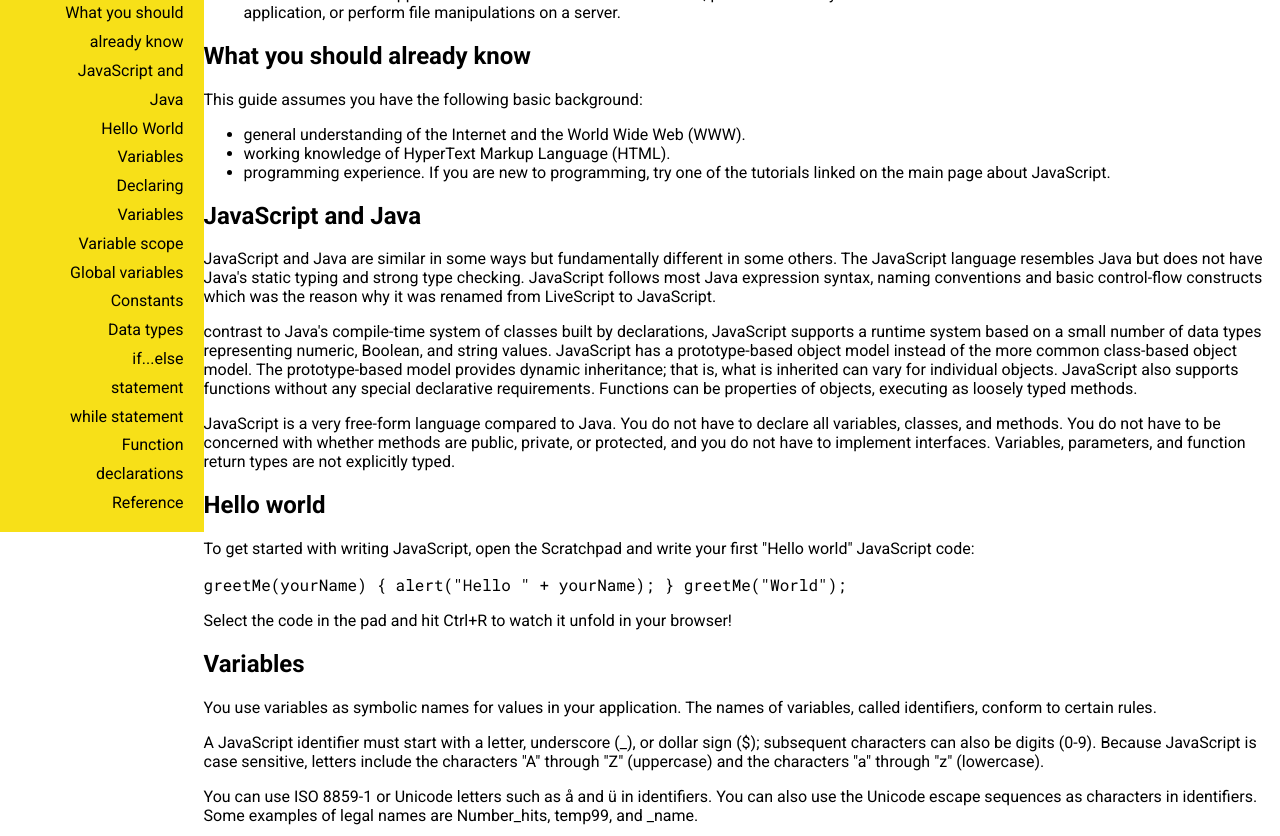
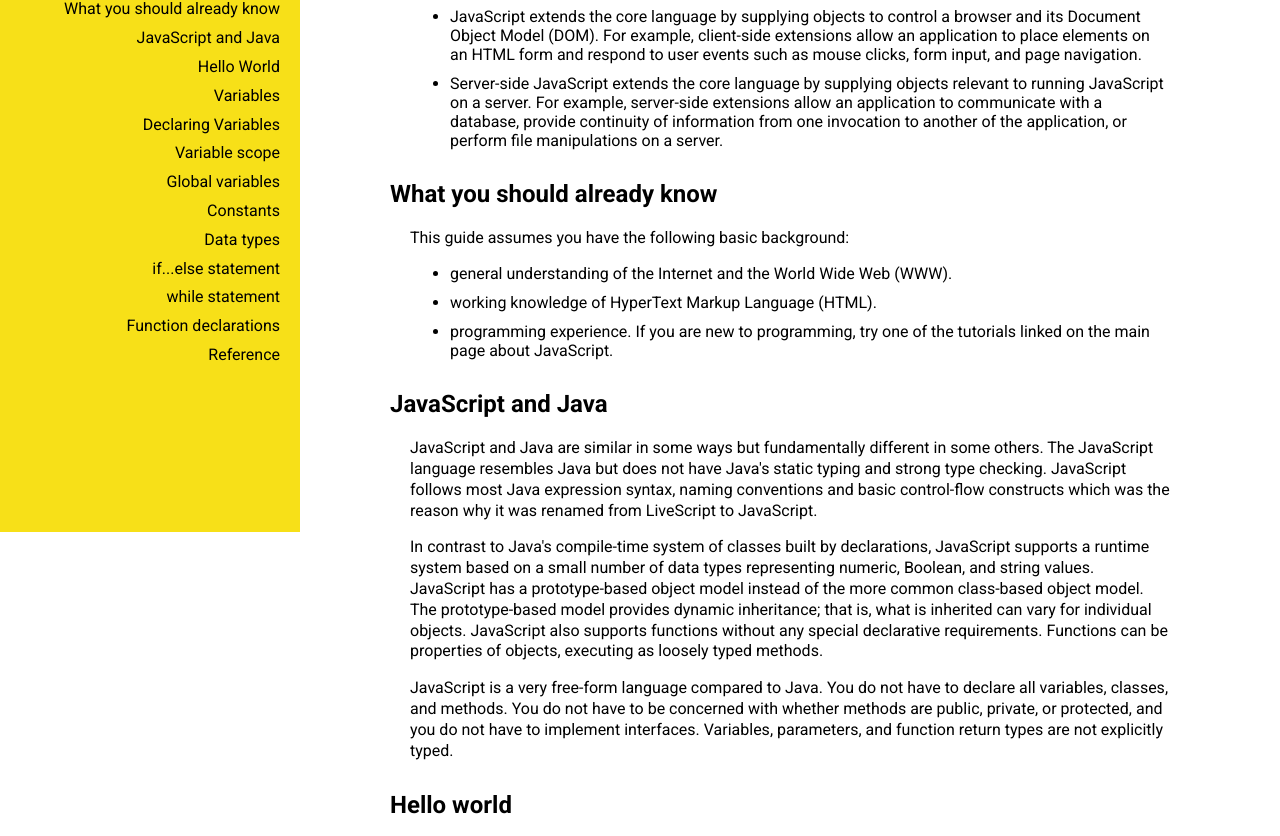
Before and after one commit to sansrien/fcc-tech-doc, a plain HTML site: page index.html in a window 1280 px wide. Shown: the part 268-1104 px from the top of the page. Drawn offline with Linux system fonts and the light colour scheme.

Commit message:
index.html update

```diff
--- a/index.html
+++ b/index.html
@@ -13,20 +13,20 @@
 
         <ul>
             <h1>JavaScript</h1>
-            <li><a href="#introduction">Introduction</a></li>
-            <li><a href="#what_you_should_already_know">What you should already know</a></li>
-            <li><a href="#javascript_and_java">JavaScript and Java</a></li>
-            <li><a href="#hello_world">Hello World</a></li>
-            <li><a href="#variables">Variables</a></li>
-            <li><a href="#declaring_variables">Declaring Variables</a></li>
-            <li><a href="#variable_scope">Variable scope</a></li>
-            <li><a href="#global_variables">Global variables</a></li>
-            <li><a href="#constants">Constants</a></li>
-            <li><a href="#data_types">Data types</a></li>
-            <li><a href="#if_else_statement">if...else statement</a></li>
-            <li><a href="#while_statement"> while statement</a></li>
-            <li><a href="#function_declarations">Function declarations</a></li>
-            <li><a href="#reference">Reference</a></li>
+            <li><a href="#introduction" class="nav-link">Introduction</a></li>
+            <li><a href="#what_you_should_already_know" class="nav-link">What you should already know</a></li>
+            <li><a href="#javascript_and_java" class="nav-link">JavaScript and Java</a></li>
+            <li><a href="#hello_world" class="nav-link">Hello World</a></li>
+            <li><a href="#variables" class="nav-link">Variables</a></li>
+            <li><a href="#declaring_variables" class="nav-link">Declaring Variables</a></li>
+            <li><a href="#variable_scope" class="nav-link">Variable scope</a></li>
+            <li><a href="#global_variables" class="nav-link">Global variables</a></li>
+            <li><a href="#constants" class="nav-link">Constants</a></li>
+            <li><a href="#data_types" class="nav-link">Data types</a></li>
+            <li><a href="#if_else_statement" class="nav-link">if...else statement</a></li>
+            <li><a href="#while_statement" class="nav-link"> while statement</a></li>
+            <li><a href="#function_declarations" class="nav-link">Function declarations</a></li>
+            <li><a href="#reference" class="nav-link">Reference</a></li>
         </ul>
 
     </nav>
@@ -51,11 +51,11 @@
                 <li> programming experience. If you are new to programming, try one of the tutorials linked on the main page about JavaScript. </li>
                 </ul>
         </div>
-        <div class="main-section" id="javaScript_and_java">
+        <div class="main-section" id="javascript_and_java">
             <h2>JavaScript and Java</h2>
             <p>JavaScript and Java are similar in some ways but fundamentally different in some others. The JavaScript language resembles Java but does not have Java's static typing and strong type checking. JavaScript follows most Java expression syntax, naming conventions and basic control-flow constructs which was the reason why it was renamed from LiveScript to JavaScript.</p>
 
-            <p>contrast to Java's compile-time system of classes built by declarations, JavaScript supports a runtime system based on a small number of data types representing numeric, Boolean, and string values. JavaScript has a prototype-based object model instead of the more common class-based object model. The prototype-based model provides dynamic inheritance; that is, what is inherited can vary for individual objects. JavaScript also supports functions without any special declarative requirements. Functions can be properties of objects, executing as loosely typed methods. </p>
+            <p>In contrast to Java's compile-time system of classes built by declarations, JavaScript supports a runtime system based on a small number of data types representing numeric, Boolean, and string values. JavaScript has a prototype-based object model instead of the more common class-based object model. The prototype-based model provides dynamic inheritance; that is, what is inherited can vary for individual objects. JavaScript also supports functions without any special declarative requirements. Functions can be properties of objects, executing as loosely typed methods. </p>
 
 
             <p>JavaScript is a very free-form language compared to Java. You do not have to declare all variables, classes, and methods. You do not have to be concerned with whether methods are public, private, or protected, and you do not have to implement interfaces. Variables, parameters, and function return types are not explicitly typed.</p>
@@ -63,9 +63,10 @@
         <div class="main-section" id="hello_world">
             <h2>Hello world</h2>
             <p>To get started with writing JavaScript, open the Scratchpad and write your first "Hello world" JavaScript code: </p>
-            <code> greetMe(yourName) { alert("Hello " + yourName); }
-                    greetMe("World");
-            </code>
+            <code
+        >function greetMe(yourName) { alert("Hello " + yourName); }
+        greetMe("World");
+      </code>
                <p>Select the code in the pad and hit Ctrl+R to watch it unfold in your browser!</p>
         </div>
         <div class="main-section" id="variables">
--- a/style.css
+++ b/style.css
@@ -6,8 +6,9 @@ body{
     padding:0;
     margin:0;
 }
+
 nav{
-    width: 770px;
+    width: 300px;
     background-color: #F7E018;
     display: flex;
     flex-direction: column;
@@ -15,6 +16,7 @@ nav{
     height: 100vh;
     position: -webkit-sticky;
     position: sticky;
+    flex-shrink: 0;
     left:0px;
     top:0px;
 }
@@ -25,17 +27,58 @@ nav img{
     nav a{
         color:black;
         text-decoration: none;
+        padding:7px;
+        padding-right: 20px;
     }
     nav a:hover{
-    color:black;
-    text-decoration: underline;
+        background-color:#ffffff67;
+
+
     }
     nav ul{
         list-style-type:none;
         text-align: right;
-    margin: 20px;
         line-height: 180%;
+    }
+    nav h1{
+        margin-right: 20px;
+    }
+
+main{
+    margin:0;
+    padding: 50px 110px;
+
+}
+
+main li{
+    margin: 10px 0;
+}
+main p{
+    line-height: 130%;
+}
+main h2{
+    margin-left: -20px;
+}
+.main-section{
+    margin-bottom: 30px;
 }
 code{
     font-family: 'Roboto Mono', monospace;
+    background-color: rgb(241, 241, 241);
+    display: block;
+    padding: 20px;
+    padding-left: 20px;
+    font-size: smaller;
+    display: block;
+    text-align: left;
+    white-space: pre-line;
+    position: relative;
+    word-break: normal;
+    word-wrap: normal;
+    line-height: 150%;
+    border-radius: 5px;
 }
+
+/* @media (){
+
+} */
```
Lines whose indentation alone changed are shown as unchanged.
